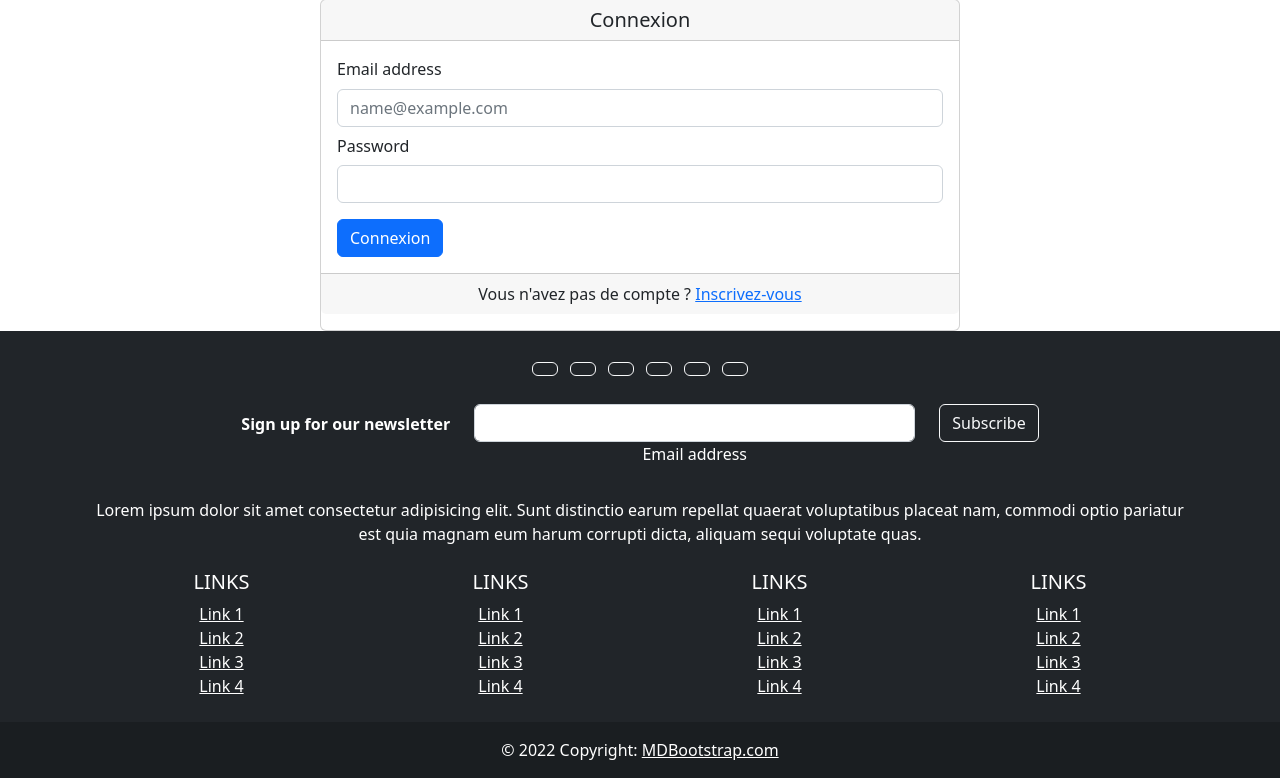
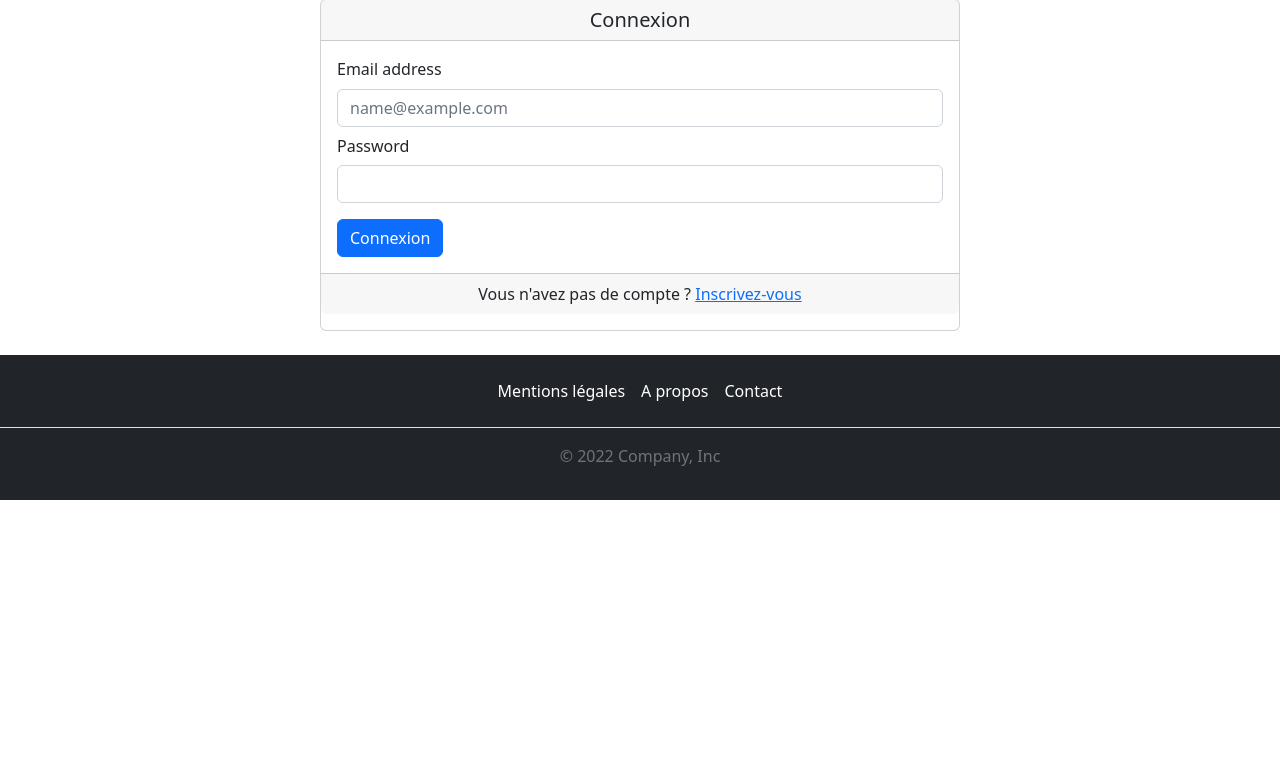
Before and after one commit to Nicolas-B06/MyMovies, a PHP site: page / in a window 1280 px wide. Shown: the part 105-883 px from the top of the page. After the commit the page ends 605 px from the top, so only its background shows below. Run offline with PHP 8.4, Linux system fonts and the light colour scheme; a stand-in replaces the project's code that opens the database connection.

Commit message:
Adding logout + modifications on header+footer+routes.

```diff
--- a/includes/footer.php
+++ b/includes/footer.php
@@ -1,187 +1,8 @@
-<!-- Footer -->
-<footer class="bg-dark text-center text-white">
-  <!-- Grid container -->
-  <div class="container p-4">
-    <!-- Section: Social media -->
-    <section class="mb-4">
-      <!-- Facebook -->
-      <a class="btn btn-outline-light btn-floating m-1" href="#!" role="button"
-        ><i class="fab fa-facebook-f"></i
-      ></a>
-
-      <!-- Twitter -->
-      <a class="btn btn-outline-light btn-floating m-1" href="#!" role="button"
-        ><i class="fab fa-twitter"></i
-      ></a>
-
-      <!-- Google -->
-      <a class="btn btn-outline-light btn-floating m-1" href="#!" role="button"
-        ><i class="fab fa-google"></i
-      ></a>
-
-      <!-- Instagram -->
-      <a class="btn btn-outline-light btn-floating m-1" href="#!" role="button"
-        ><i class="fab fa-instagram"></i
-      ></a>
-
-      <!-- Linkedin -->
-      <a class="btn btn-outline-light btn-floating m-1" href="#!" role="button"
-        ><i class="fab fa-linkedin-in"></i
-      ></a>
-
-      <!-- Github -->
-      <a class="btn btn-outline-light btn-floating m-1" href="#!" role="button"
-        ><i class="fab fa-github"></i
-      ></a>
-    </section>
-    <!-- Section: Social media -->
-
-    <!-- Section: Form -->
-    <section class="">
-      <form action="">
-        <!--Grid row-->
-        <div class="row d-flex justify-content-center">
-          <!--Grid column-->
-          <div class="col-auto">
-            <p class="pt-2">
-              <strong>Sign up for our newsletter</strong>
-            </p>
-          </div>
-          <!--Grid column-->
-
-          <!--Grid column-->
-          <div class="col-md-5 col-12">
-            <!-- Email input -->
-            <div class="form-outline form-white mb-4">
-              <input type="email" id="form5Example21" class="form-control" />
-              <label class="form-label" for="form5Example21">Email address</label>
-            </div>
-          </div>
-          <!--Grid column-->
-
-          <!--Grid column-->
-          <div class="col-auto">
-            <!-- Submit button -->
-            <button type="submit" class="btn btn-outline-light mb-4">
-              Subscribe
-            </button>
-          </div>
-          <!--Grid column-->
-        </div>
-        <!--Grid row-->
-      </form>
-    </section>
-    <!-- Section: Form -->
-
-    <!-- Section: Text -->
-    <section class="mb-4">
-      <p>
-        Lorem ipsum dolor sit amet consectetur adipisicing elit. Sunt distinctio earum
-        repellat quaerat voluptatibus placeat nam, commodi optio pariatur est quia magnam
-        eum harum corrupti dicta, aliquam sequi voluptate quas.
-      </p>
-    </section>
-    <!-- Section: Text -->
-
-    <!-- Section: Links -->
-    <section class="">
-      <!--Grid row-->
-      <div class="row">
-        <!--Grid column-->
-        <div class="col-lg-3 col-md-6 mb-4 mb-md-0">
-          <h5 class="text-uppercase">Links</h5>
-
-          <ul class="list-unstyled mb-0">
-            <li>
-              <a href="#!" class="text-white">Link 1</a>
-            </li>
-            <li>
-              <a href="#!" class="text-white">Link 2</a>
-            </li>
-            <li>
-              <a href="#!" class="text-white">Link 3</a>
-            </li>
-            <li>
-              <a href="#!" class="text-white">Link 4</a>
-            </li>
-          </ul>
-        </div>
-        <!--Grid column-->
-
-        <!--Grid column-->
-        <div class="col-lg-3 col-md-6 mb-4 mb-md-0">
-          <h5 class="text-uppercase">Links</h5>
-
-          <ul class="list-unstyled mb-0">
-            <li>
-              <a href="#!" class="text-white">Link 1</a>
-            </li>
-            <li>
-              <a href="#!" class="text-white">Link 2</a>
-            </li>
-            <li>
-              <a href="#!" class="text-white">Link 3</a>
-            </li>
-            <li>
-              <a href="#!" class="text-white">Link 4</a>
-            </li>
-          </ul>
-        </div>
-        <!--Grid column-->
-
-        <!--Grid column-->
-        <div class="col-lg-3 col-md-6 mb-4 mb-md-0">
-          <h5 class="text-uppercase">Links</h5>
-
-          <ul class="list-unstyled mb-0">
-            <li>
-              <a href="#!" class="text-white">Link 1</a>
-            </li>
-            <li>
-              <a href="#!" class="text-white">Link 2</a>
-            </li>
-            <li>
-              <a href="#!" class="text-white">Link 3</a>
-            </li>
-            <li>
-              <a href="#!" class="text-white">Link 4</a>
-            </li>
-          </ul>
-        </div>
-        <!--Grid column-->
-
-        <!--Grid column-->
-        <div class="col-lg-3 col-md-6 mb-4 mb-md-0">
-          <h5 class="text-uppercase">Links</h5>
-
-          <ul class="list-unstyled mb-0">
-            <li>
-              <a href="#!" class="text-white">Link 1</a>
-            </li>
-            <li>
-              <a href="#!" class="text-white">Link 2</a>
-            </li>
-            <li>
-              <a href="#!" class="text-white">Link 3</a>
-            </li>
-            <li>
-              <a href="#!" class="text-white">Link 4</a>
-            </li>
-          </ul>
-        </div>
-        <!--Grid column-->
-      </div>
-      <!--Grid row-->
-    </section>
-    <!-- Section: Links -->
-  </div>
-  <!-- Grid container -->
-
-  <!-- Copyright -->
-  <div class="text-center p-3" style="background-color: rgba(0, 0, 0, 0.2);">
-    © 2022 Copyright:
-    <a class="text-white" href="https://mdbootstrap.com/">MDBootstrap.com</a>
-  </div>
-  <!-- Copyright -->
-</footer>
-<!-- Footer -->
+<footer class="bg-dark py-3 my-4 mb-0">
+    <ul class="nav justify-content-center border-bottom pb-3 mb-3">
+      <li class="nav-item"><a href="#" class="nav-link px-2 text-white">Mentions légales</a></li>
+      <li class="nav-item"><a href="#" class="nav-link px-2 text-white">A propos</a></li>
+      <li class="nav-item"><a href="#" class="nav-link px-2 text-white">Contact</a></li>
+    </ul>
+    <p class="text-center text-muted">© 2022 Company, Inc</p>
+  </footer>
--- a/includes/header.php
+++ b/includes/header.php
@@ -59,7 +59,7 @@ ob_start('ob_html_compress');
         <div class="collapse navbar-collapse" id="navbarSupportedContent">
           <ul class="navbar-nav me-auto mb-2 mb-lg-2">
             <li class="nav-item">
-              <a class="nav-link active text-white" aria-current="page" href="#">Home</a>
+              <a class="nav-link active text-white" aria-current="page" href="/">Home</a>
             </li>
             <li class="nav-item">
               <a class="nav-link text-white" href="#">inscription</a>
--- a/routes.php
+++ b/routes.php
@@ -27,9 +27,18 @@ get('/', 'pages/accueil');
 get('/login', 'pages/accueil');
 post('/login', function () {
   Auth::login($_POST['email'], $_POST['password']);
+},);
+
+get('/logout', function () {
+  Auth::logout();
 });
 
 get('/register', 'pages/inscription');
+
+// USER
+
+//Catalogue
+get('/catalogue', 'pages/catalogue');
 
 // ADMIN
 
```
Also changed, not shown: view/admin/dashboard.php (+16 -0 lines).
